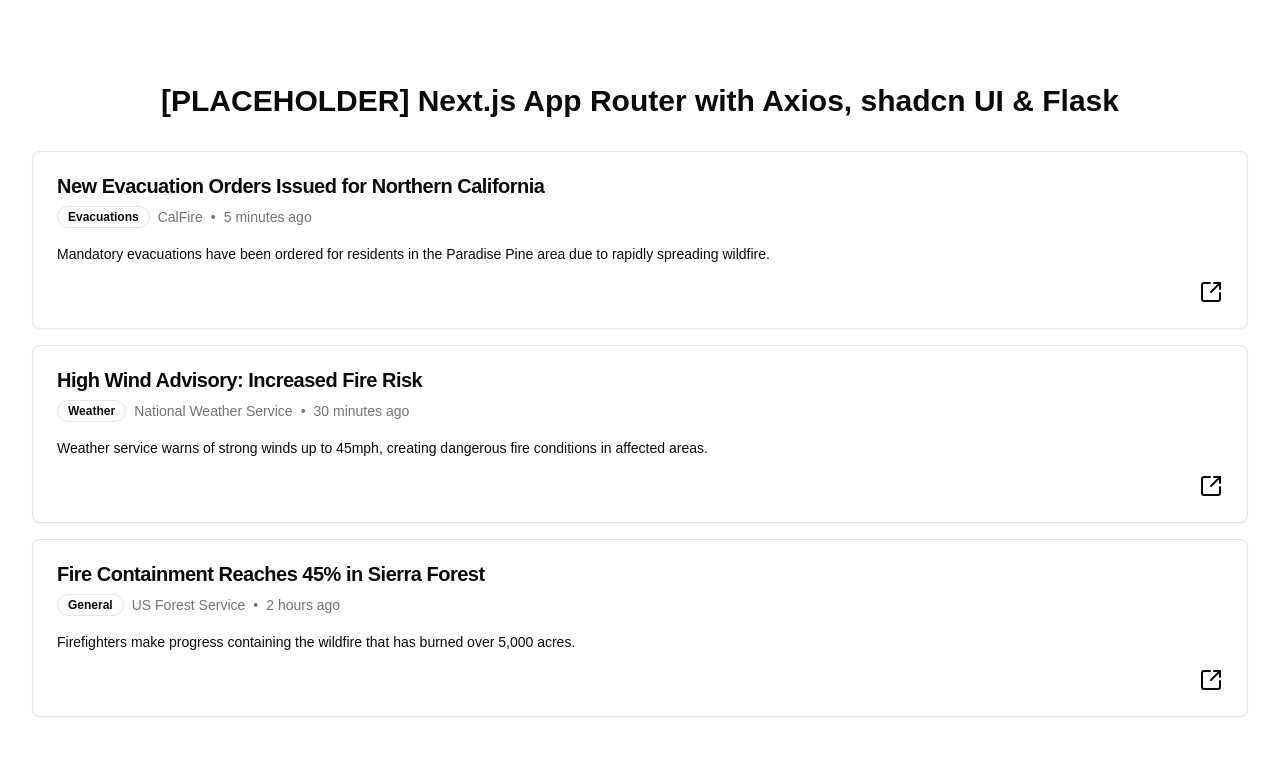
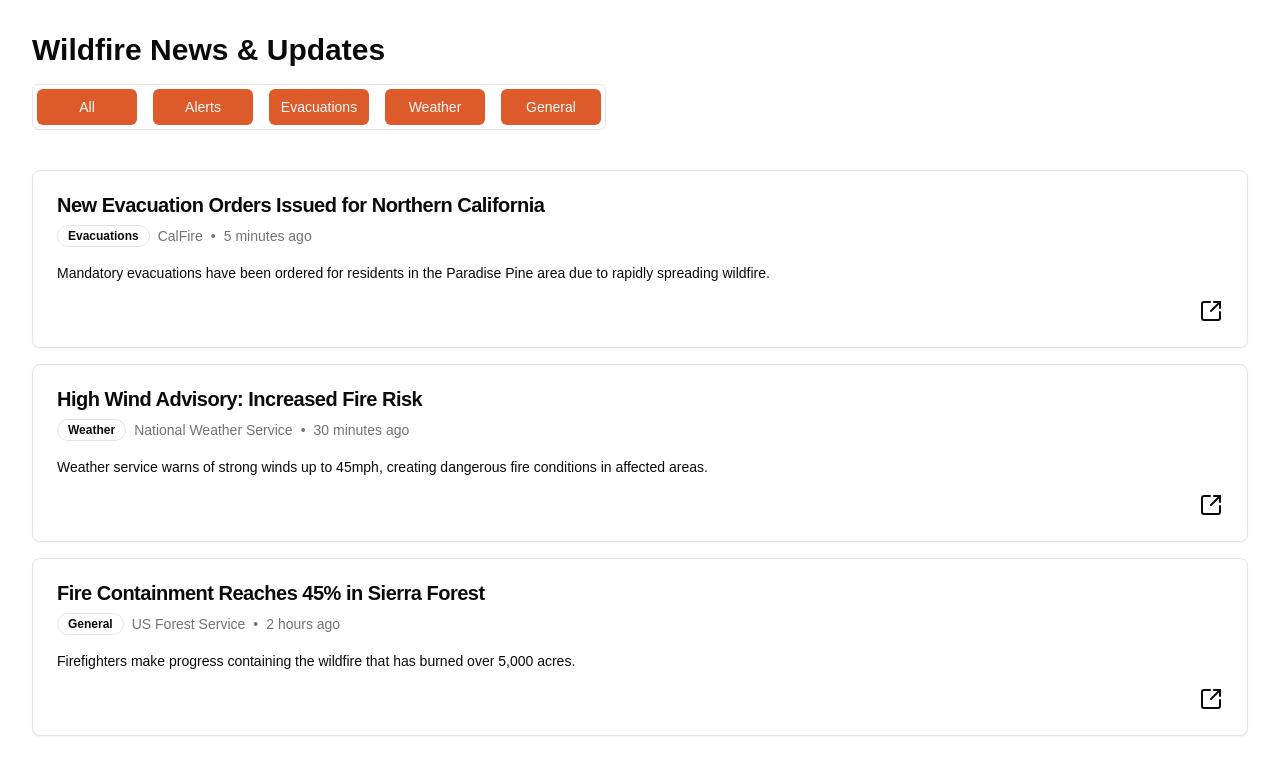
Before and after one commit to EthanSantos/Pyro-AI, a Next.js app in the folder frontend/: page / in a window 1280 px wide. Shown: the top 774 px of the page. Built offline with nearby package versions, Linux system fonts and the light colour scheme.

Commit message:
Realigned components on Home page. Implemented and styled filter bar.

```diff
--- a/frontend/src/app/page.tsx
+++ b/frontend/src/app/page.tsx
@@ -2,6 +2,25 @@
 
 import { useState, useEffect } from "react"
 import NewsCard from "@/components/ui/NewsCard"
+import { Button } from "@/components/ui/button"
+
+function FilterBar({setFilter} : {setFilter: Function}) {
+  const filters = ["All", "Alerts", "Evacuations", "Weather", "General"]
+
+  return(
+    <div className="min-w-auto border rounded-md space-x-4 p-1 mb-6">
+      {filters.map((filter) => (
+        <Button
+          key={filter}
+          size='sm'
+          onClick={() => setFilter(filter)}
+        >
+          {filter}
+        </Button>
+      ))}
+    </div>
+  )
+}
 
 export default function Home() {
 
@@ -35,24 +54,25 @@ export default function Home() {
     },
   ]
 
-  const [filter, setFilter] = useState<String | null>(null)  // TODO: Implement filter functionality.
+  const [filter, setFilter] = useState<String>("All")
   const [displayedNews, setDisplayedNews] = useState<Array<{id: number, title: String, tag: String, source: String, date: String, content: String, link: String}>>(allNews)
 
   useEffect(() => {
-    if (filter) {
+    if (filter !== "All") {
       const filteredNews = allNews.filter((news) => news.tag === filter)
       setDisplayedNews(filteredNews)
     } else {
       setDisplayedNews(allNews)
     }
-
   }, [filter])
 
   return (
-    <div className="min-h-screen flex flex-col items-center justify-center p-8 space-y-4">
-      <h1 className="text-3xl font-bold mb-4">
-        [PLACEHOLDER] Next.js App Router with Axios, shadcn UI & Flask
-      </h1>
+    <div className="min-h-screen flex flex-col items-start justify-start p-8 space-y-4">
+      <h1 className="text-3xl font-bold">Wildfire News & Updates</h1>
+
+      <div>
+       <FilterBar setFilter={setFilter}/>
+      </div>
 
       {displayedNews.map((news) => (
         <NewsCard
--- a/frontend/src/components/ui/button.tsx
+++ b/frontend/src/components/ui/button.tsx
@@ -9,21 +9,21 @@ const buttonVariants = cva(
   {
     variants: {
       variant: {
-        default: "bg-primary text-primary-foreground hover:bg-primary/90",
-        destructive:
-          "bg-destructive text-destructive-foreground hover:bg-destructive/90",
-        outline:
-          "border border-input bg-background hover:bg-accent hover:text-accent-foreground",
-        secondary:
-          "bg-secondary text-secondary-foreground hover:bg-secondary/80",
-        ghost: "hover:bg-accent hover:text-accent-foreground",
-        link: "text-primary underline-offset-4 hover:underline",
+        default: "bg-[#DD5A2B] text-primary-foreground hover:bg-[#db896b]",
+        // destructive:
+        //   "bg-destructive text-destructive-foreground hover:bg-destructive/90",
+        // outline:
+        //   "border border-input bg-background hover:bg-accent hover:text-accent-foreground",
+        // secondary:
+        //   "bg-secondary text-secondary-foreground hover:bg-secondary/80",
+        // ghost: "hover:bg-accent hover:text-accent-foreground",
+        // link: "text-primary underline-offset-4 hover:underline",
       },
       size: {
         default: "h-10 px-4 py-2",
-        sm: "h-9 rounded-md px-3",
-        lg: "h-11 rounded-md px-8",
-        icon: "h-10 w-10",
+        sm: "h-9 rounded-md px-3 w-[100px]",
+        // lg: "h-11 rounded-md px-8",
+        // icon: "h-10 w-10",
       },
     },
     defaultVariants: {
```
